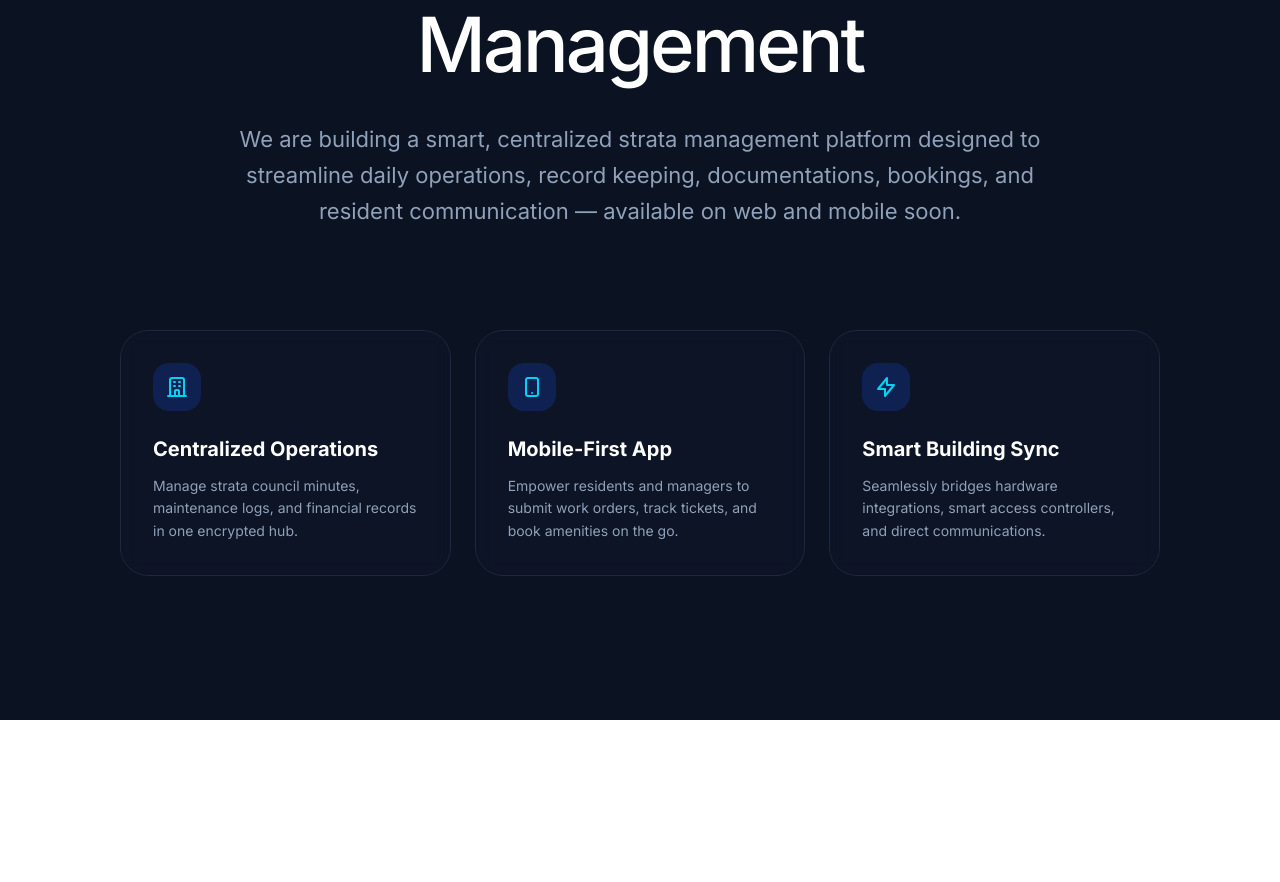
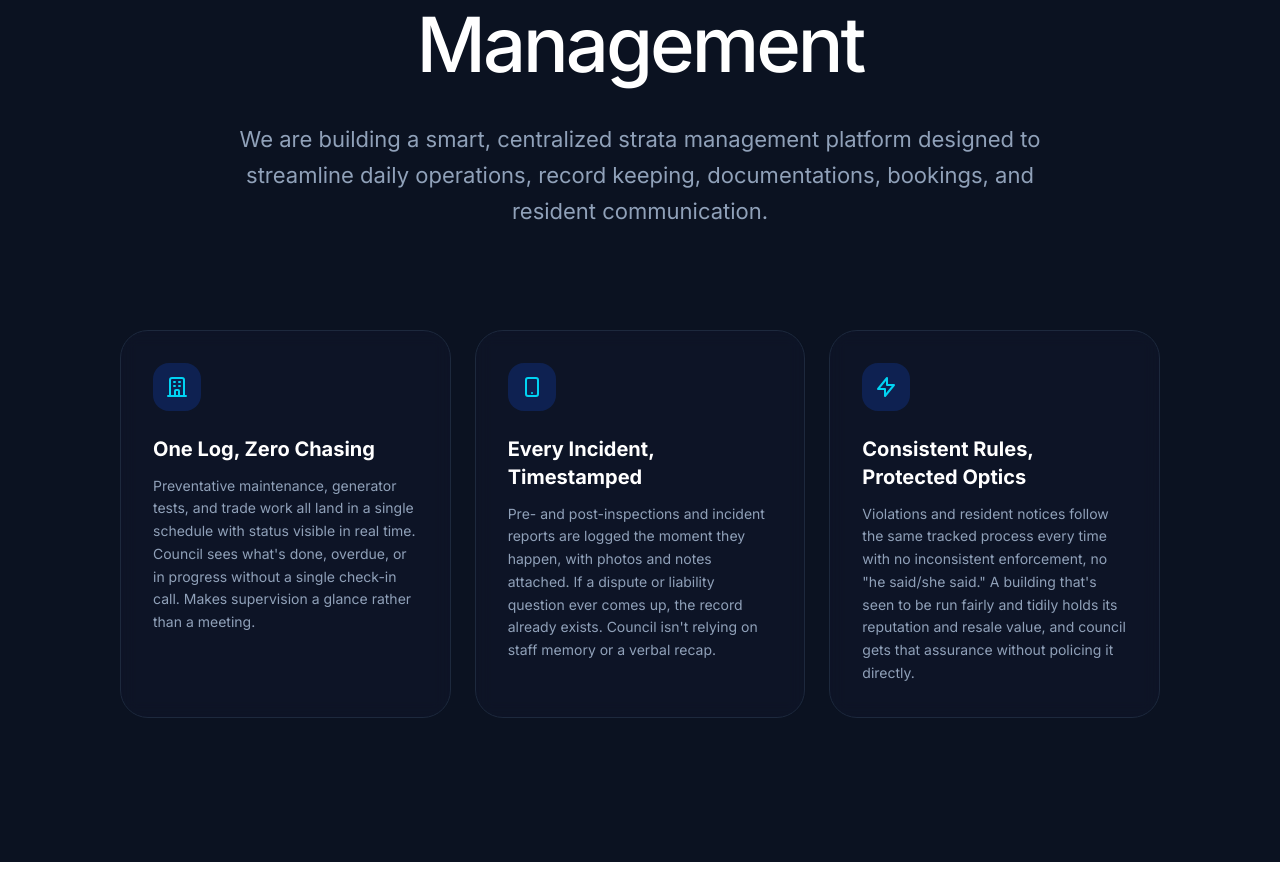
Before and after one commit to Brisktek/briskteksolution-web, a React (Vite) app: page / in a window 1280 px wide. Shown: the part 8802-9684 px from the top of the page. Built offline with nearby package versions, Linux system fonts and the light colour scheme.

Commit message:
minor changes

```diff
--- a/src/components/BusinessSolutions.jsx
+++ b/src/components/BusinessSolutions.jsx
@@ -219,7 +219,7 @@ const BusinessSolutions = () => {
 
             {/* Fixed: Responsive tracking on Bildstrata heading */}
             <h2 className="max-w-[1329px] font-['Inter'] text-[32px] font-medium leading-[120%] tracking-tight sm:text-[54px] sm:tracking-normal lg:text-[76px] lg:tracking-[-3px] text-white">
-              Meet <span className="text-transparent bg-clip-text bg-gradient-to-r from-cyan-400 to-blue-500">Bildstrata</span>:
+              Meet <span className="text-transparent bg-clip-text bg-gradient-to-r from-cyan-400 to-blue-500">Bild App</span>:
               <br className="hidden md:block" />
               The Next Era of Strata Building Management
             </h2>
@@ -227,8 +227,7 @@ const BusinessSolutions = () => {
             <p className="mt-8 max-w-[820px] text-[18px] leading-relaxed text-slate-400 md:text-[22px]">
               We are building a smart, centralized strata management platform
               designed to streamline daily operations, record keeping, documentations,
-              bookings, and resident communication — available on web
-              and mobile soon.
+              bookings, and resident communication.
             </p>
           </div>
 
@@ -240,9 +239,9 @@ const BusinessSolutions = () => {
                   <path strokeLinecap="round" strokeLinejoin="round" d="M19 21V5a2 2 0 00-2-2H7a2 2 0 00-2 2v16m14 0h2m-2 0h-5m-9 0H3m2 0h5M9 7h1m-1 4h1m4-4h1m-1 4h1m-5 10v-5a1 1 0 011-1h2a1 1 0 011 1v5m-4 0h4" />
                 </svg>
               </div>
-              <h3 className="mb-3 text-xl font-bold text-white">Centralized Operations</h3>
+              <h3 className="mb-3 text-xl font-bold text-white">One Log, Zero Chasing</h3>
               <p className="text-sm leading-relaxed text-slate-400">
-                Manage strata council minutes, maintenance logs, and financial records in one encrypted hub.
+                Preventative maintenance, generator tests, and trade work all land in a single schedule with status visible in real time. Council sees what's done, overdue, or in progress without a single check-in call. Makes supervision a glance rather than a meeting.
               </p>
             </div>
 
@@ -252,9 +251,9 @@ const BusinessSolutions = () => {
                   <path strokeLinecap="round" strokeLinejoin="round" d="M12 18h.01M8 21h8a2 2 0 002-2V5a2 2 0 00-2-2H8a2 2 0 00-2 2v14a2 2 0 002 2z" />
                 </svg>
               </div>
-              <h3 className="mb-3 text-xl font-bold text-white">Mobile-First App</h3>
+              <h3 className="mb-3 text-xl font-bold text-white">Every Incident, Timestamped</h3>
               <p className="text-sm leading-relaxed text-slate-400">
-                Empower residents and managers to submit work orders, track tickets, and book amenities on the go.
+                Pre- and post-inspections and incident reports are logged the moment they happen, with photos and notes attached. If a dispute or liability question ever comes up, the record already exists. Council isn't relying on staff memory or a verbal recap.
               </p>
             </div>
 
@@ -264,9 +263,9 @@ const BusinessSolutions = () => {
                   <path strokeLinecap="round" strokeLinejoin="round" d="M13 10V3L4 14h7v7l9-11h-7z" />
                 </svg>
               </div>
-              <h3 className="mb-3 text-xl font-bold text-white">Smart Building Sync</h3>
+              <h3 className="mb-3 text-xl font-bold text-white">Consistent Rules, Protected Optics</h3>
               <p className="text-sm leading-relaxed text-slate-400">
-                Seamlessly bridges hardware integrations, smart access controllers, and direct communications.
+                Violations and resident notices follow the same tracked process every time with no inconsistent enforcement, no "he said/she said." A building that's seen to be run fairly and tidily holds its reputation and resale value, and council gets that assurance without policing it directly.
               </p>
             </div>
           </div>
```
